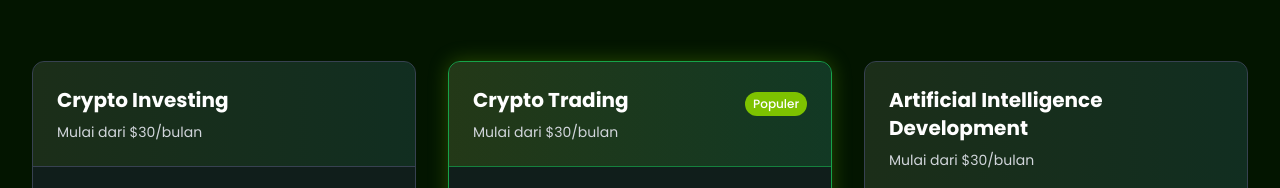
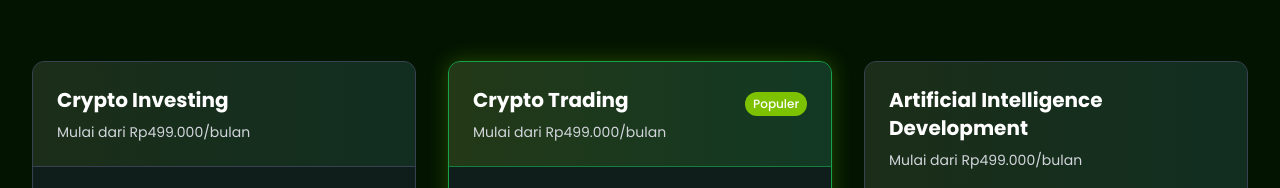
Before and after one commit to EXXEHOST/EXXE.LAB, a plain HTML site: page index.html in a window 1280 px wide. Shown: the part 2471-2659 px from the top of the page. Drawn offline with nearby package versions, Linux system fonts and the light colour scheme.

Commit message:
Update index.html

```diff
--- a/index.html
+++ b/index.html
@@ -237,7 +237,7 @@
                 <div class="p-6 border-b border-gray-700 bg-gradient-to-r from-lime-900/30 to-green-900/30">
                     <h3 class="text-xl font-bold mb-2">Crypto Investing</h3>
                     <p class="text-gray-300 text-sm">
-                        Mulai dari $30/bulan
+                        Mulai dari Rp499.000/bulan
                     </p>
                 </div>
                 <div class="p-6">
@@ -277,7 +277,7 @@
                         </span>
                     </div>
                     <p class="text-gray-300 text-sm">
-                        Mulai dari $30/bulan
+                        Mulai dari Rp499.000/bulan
                     </p>
                 </div>
                 <div class="p-6">
@@ -316,7 +316,7 @@
                 <div class="p-6 border-b border-gray-700 bg-gradient-to-r from-lime-900/30 to-green-900/30">
                     <h3 class="text-xl font-bold mb-2">Artificial Intelligence Development</h3>
                     <p class="text-gray-300 text-sm">
-                        Mulai dari $30/bulan
+                        Mulai dari Rp499.000/bulan
                     </p>
                 </div>
                 <div class="p-6">
```
